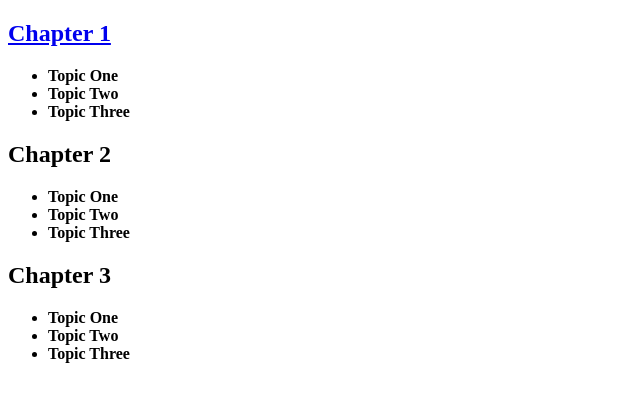
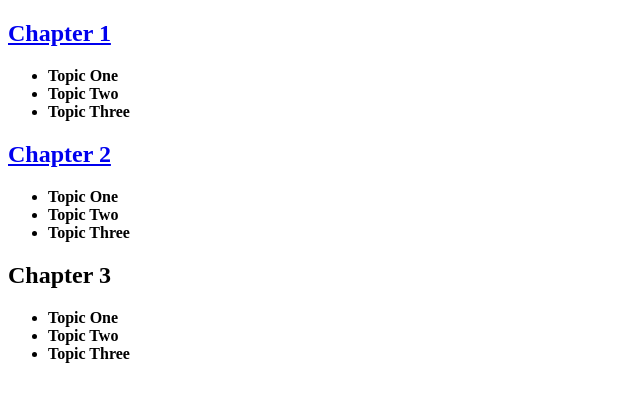
Before and after one commit to Blossxsom/LinksReview, a plain HTML site: page index.html in a window 1280 px wide. Shown: the part 46-448 px from the top of the page, without its empty margins (0-640 px from the left). Drawn offline with Linux system fonts and the light colour scheme.

Commit message:
Update index.html

```diff
--- a/index.html
+++ b/index.html
@@ -10,7 +10,7 @@
 		<li><b>Topic One</b></li>
 		<li><b>Topic Two</b></li>
 		<li><b>Topic Three</b></li>
-	</ul><h2>Chapter 2</h2>
+	</ul><a href="chapter1.html"><h2>Chapter 2</a></h2>
 	<ul>
 		<li><b>Topic One</b></li>
 		<li><b>Topic Two</b></li>
```
